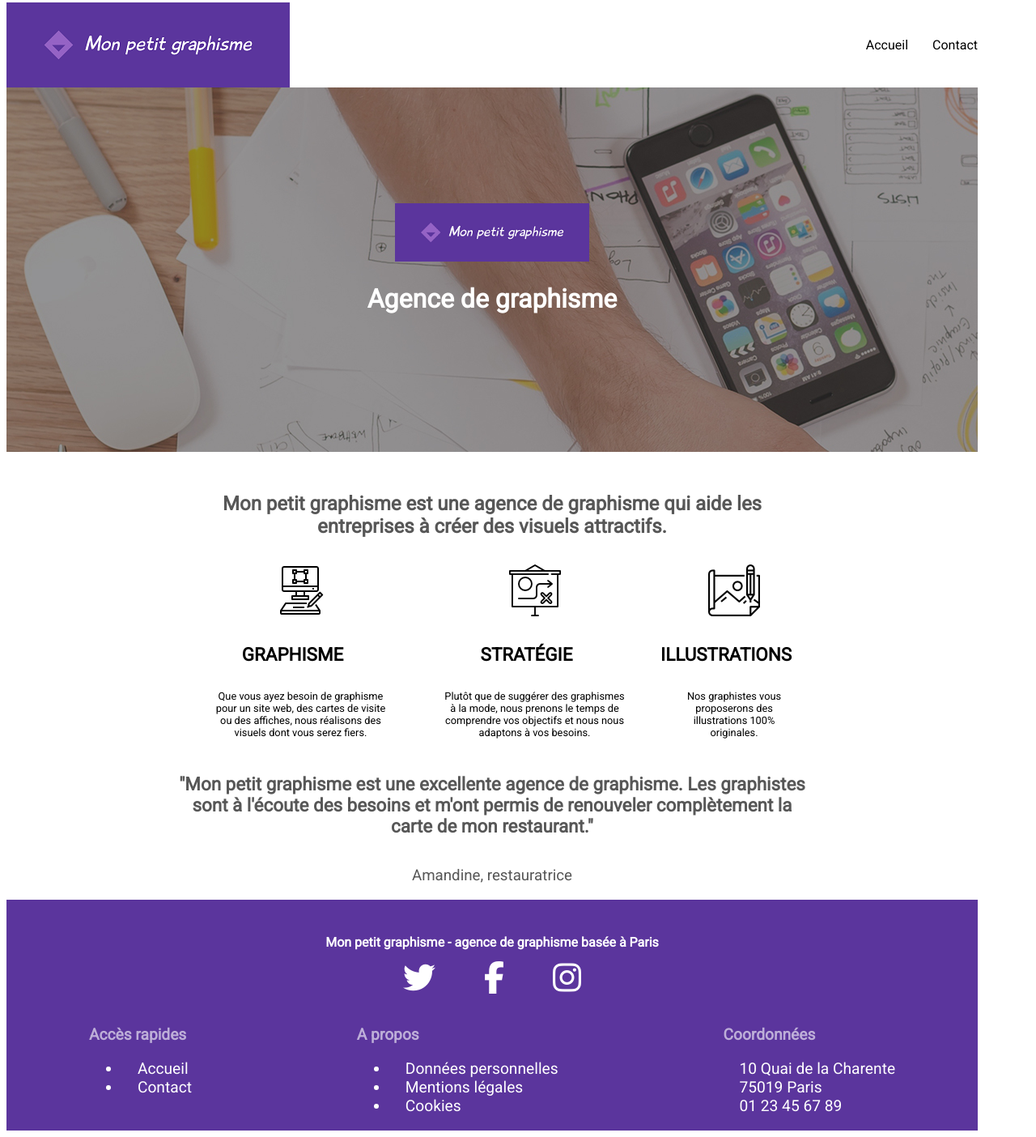
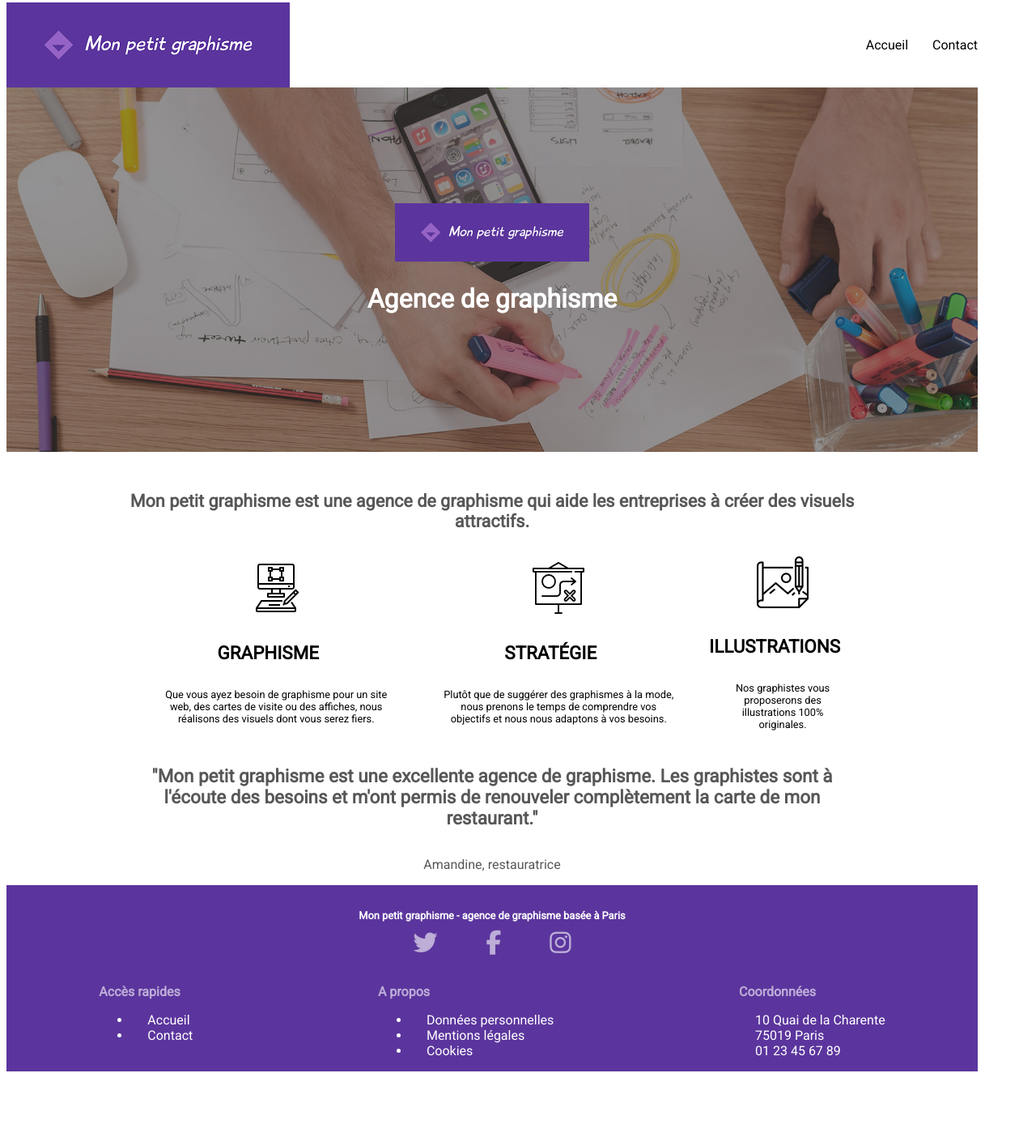
Before and after one commit to GiuliaSr/agencegraphisme, a plain HTML site: page index.html in a window 1280 px wide. Shown: the part 5-1409 px from the top of the page at 81% size. After the commit the page ends 1336 px from the top, so only its background shows below. Drawn offline with Linux system fonts and the light colour scheme.

Commit message:
Final commit
Fin du projet

```diff
--- a/index.html
+++ b/index.html
@@ -26,9 +26,13 @@
         <section>
             <!-- BANDEAU IMAGE-->
             <div id="bandeau">
-                <!--<img src="images/backgroung_image.jpg" alt="Image illustrant le travail en agence de graphisme">-->
-                <img src="images/logo_long.png" alt="Le logo de l'agence Mon Petit Graphisme">
-                <h1>Agence de graphisme</h1>
+                <div id="fond">
+                    <img  src="images/backgroung_image.jpg" alt="Image illustrant le travail en agence de graphisme">
+                </div>
+                <div id="logotitre">
+                    <img src="images/logo_long.png" alt="Le logo de l'agence Mon Petit Graphisme">
+                    <h1>Agence de graphisme</h1>
+                </div>
             </div>
             <!-- PARTIE DETAILS -->
         <section id="explications">
--- a/stylesheet.css
+++ b/stylesheet.css
@@ -35,18 +35,31 @@ nav li {
 /*BANDEAU*/
 
 #bandeau{
+    width: 100%;
+    height: 450px;
+    position: relative;
+    /*background-image: url(images/backgroung_image.jpg);*/
+}
+#fond img{
+    width: 100%;
+    height: 450px;
+    position: absolute;
+    object-fit: cover;
+}
+#logotitre{
+    position: absolute;
+    width: 100%;
+    height: 100%;
     display: flex;
     flex-direction: column;
+    justify-content: center;
     align-items: center;
-    justify-content: center;
-    width: 100%;
-    height: 450px;
-    background-image: url(images/backgroung_image.jpg);
+
 }
-
-#bandeau img{
+#logotitre img{
     max-width: 20%;
     height: auto;
+
 }
 
 #bandeau h1{
@@ -61,16 +74,16 @@ nav li {
     flex-direction: column;
     align-items: center;
     justify-content: center;
-    width: 65%;
+    width: 75%;
     margin: auto;
     padding-top: 30px;
 }
 .pres{
     text-align: center;
     margin: auto;
-    font-size: 1em;
+    font-size: 0.9em;
     color:rgb(87,87,87);
-    font-weight: normal;
+    font-weight: 200;
 }
 #skills{
     display: flex;
@@ -108,17 +121,18 @@ nav li {
 .citation h3{
     color: rgb(87,87,87);
     font-weight: 400;
+    font-size: 1em;
 }
 
 /*FOOTER*/
 footer{
     background-color: rgb(91, 53, 157);
     color: #FFF;
-    padding-top: 30px;
+    padding-top: 20px;
 }
 
 footer h2{
-    font-size: 1em;
+    font-size: 0.8em;
     font-weight: bolder;
     display: flex;
     justify-content: center;
@@ -129,7 +143,8 @@ footer h2{
 }
 i{
     padding: 0px 30px 0px 30px;
-    font-size: 40px;
+    font-size: 30px;
+    color: rgba(255, 255, 255, 0.6);
 }
 
 
@@ -142,9 +157,9 @@ i{
 
 #case h3{
     color: rgba(255, 255, 255, 0.6);
-    font-size: 1.2em;
+    font-size: 1em;
 }
 #case li, p{
     padding-left: 20px;
-    font-size: 1.2em;
+    font-size: 1em;
 }
```
